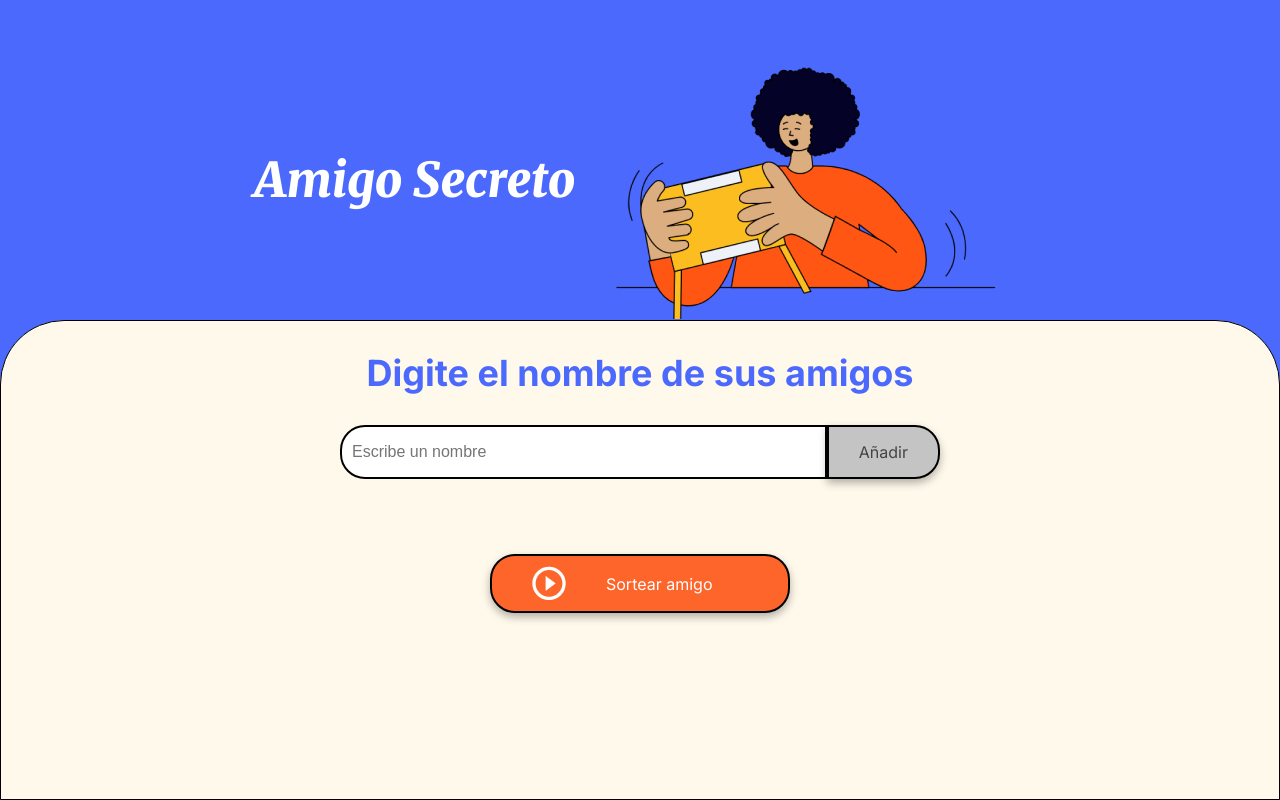
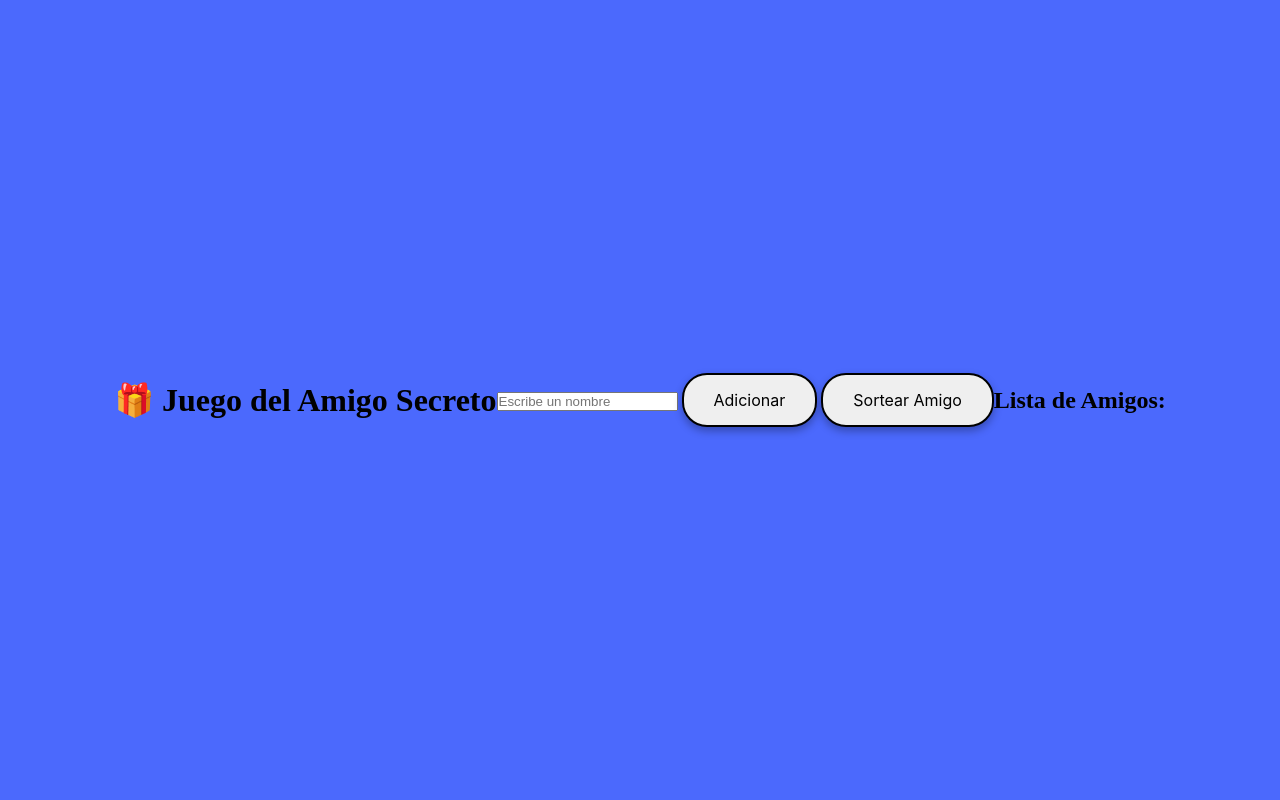
Before and after one commit to electroandblue/amigo-secreto, a plain HTML site: page index.html in a window 1280 px wide. Drawn offline with Linux system fonts and the light colour scheme.

Commit message:
Update index.html

```diff
--- a/index.html
+++ b/index.html
@@ -3,47 +3,23 @@
 <head>
     <meta charset="UTF-8">
     <meta name="viewport" content="width=device-width, initial-scale=1.0">
+    <title>Amigo Secreto</title>
     <link rel="stylesheet" href="style.css">
-    <link rel="preconnect" href="https://fonts.googleapis.com">
-    <link rel="preconnect" href="https://fonts.gstatic.com" crossorigin>
-    <link href="https://fonts.googleapis.com/css2?family=Inter:wght@100;400;700;900&family=Merriweather:ital,wght@0,300;0,400;0,700;0,900;1,300;1,400;1,700;1,900&display=swap" rel="stylesheet">
-    <title>Amigo Secreto</title>
 </head>
-<!-- Modal personalizado -->
-<div id="customAlert">
-  <div class="modal-content">
-    <h2><b>Esta página dice:</b></h2>
-    <p>Por favor, ingrese un nombre válido.</p>
-    <button onclick="cerrarAlerta()">OK</button>
-  </div>
-</div>
+<body>
+    <h1>🎁 Juego del Amigo Secreto</h1>
 
-<body>
-    <main class="main-content">
-        <header class="header-banner">
-            <h1 class="main-title">Amigo Secreto</h1>
-            <img src="assets/amigo-secreto.png" alt="Imagen representativa de amigo secreto">
-        </header>
+    <div class="container">
+        <input type="text" id="amigo" placeholder="Escribe un nombre">
+        <button onclick="agregarAmigo()">Adicionar</button>
+        <button onclick="sortearAmigo()">Sortear Amigo</button>
+    </div>
 
-        <section class="input-section">
-            <h2 class="section-title">Digite el nombre de sus amigos</h2>
-            <div class="input-wrapper">
-                <input type="text" id="amigo" class="input-name" placeholder="Escribe un nombre">
-                <button class="button-add" onclick="agregarAmigo()">Añadir</button>
-            </div>
+    <h2>Lista de Amigos:</h2>
+    <ul id="listaAmigos"></ul>
 
-            <ul id="listaAmigos" class="name-list" aria-labelledby="listaAmigos" role="list"></ul>
-            <ul id="resultado" class="result-list" aria-live="polite"></ul>
+    <h2 id="resultado"></h2>
 
-            <div class="button-container">
-                <button class="button-draw" onclick="sortearAmigo()" aria-label="Sortear amigo secreto">
-                    <img src="assets/play_circle_outline.png" alt="Ícono para sortear">
-                    Sortear amigo
-                </button>
-            </div>
-        </section>
-    </main>
-
-    <script src="app.js" defer></script>
+    <script src="app.js"></script>
 </body>
 </html>
```
